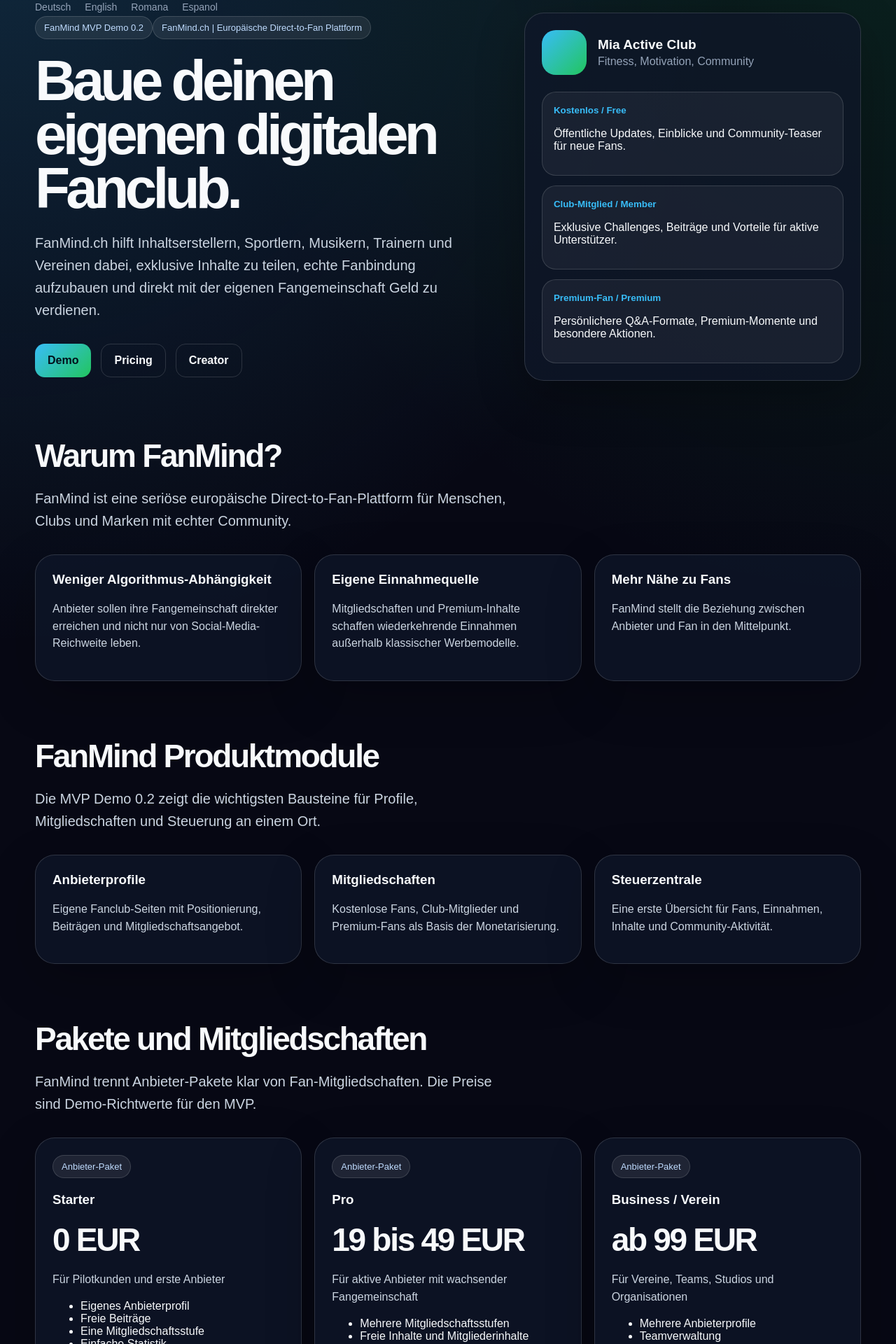
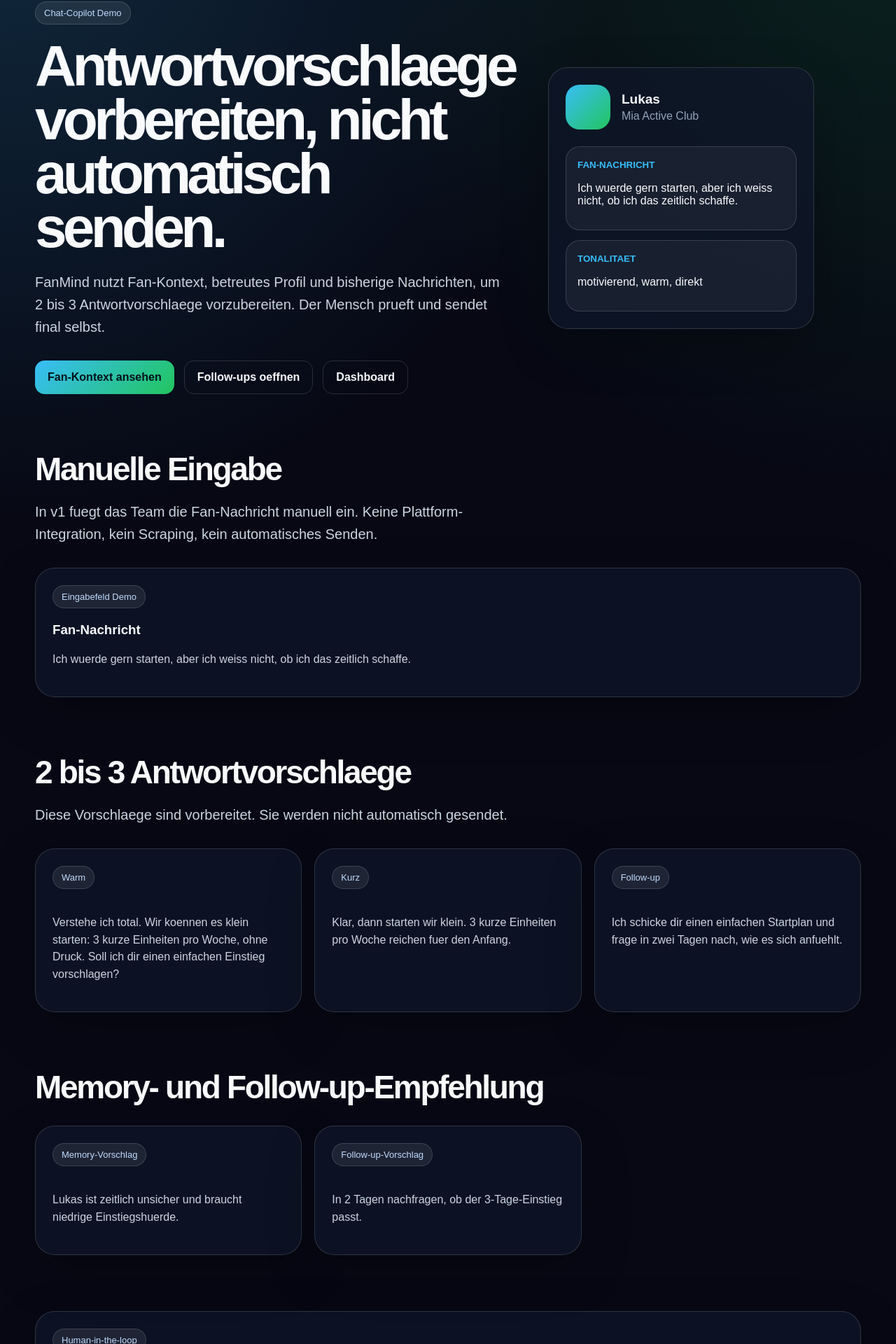
Before and after one commit to Bernds-tech/FanMind, a Next.js app: page /copilot in a window 1280 px wide. Shown: the part 130-2050 px from the top of the page at 70% size. Built offline with nearby package versions, Linux system fonts and the light colour scheme.

Commit message:
Add chat copilot demo page

```diff
--- /dev/null
+++ b/src/app/copilot/page.tsx
@@ -0,0 +1,100 @@
+import SiteNav from "@/components/SiteNav";
+import { demoCreators, demoFans, demoMessages } from "@/data/demoAgency";
+import { getDefaultReplySuggestion, getMockReplySuggestion } from "@/lib/mockReplyService";
+
+const selectedFan = demoFans[0];
+const selectedCreator = demoCreators.find((creator) => creator.id === selectedFan.creatorId);
+const latestMessage = demoMessages.find((message) => message.fanId === selectedFan.id);
+const replySuggestion = getMockReplySuggestion(selectedFan.id) ?? getDefaultReplySuggestion();
+
+export default function CopilotPage() {
+  return (
+    <main>
+      <div className="page-shell">
+        <SiteNav />
+
+        <section className="hero">
+          <div>
+            <div className="badge">Chat-Copilot Demo</div>
+            <h1>Antwortvorschlaege vorbereiten, nicht automatisch senden.</h1>
+            <p className="lead">
+              FanMind nutzt Fan-Kontext, betreutes Profil und bisherige Nachrichten, um 2 bis 3 Antwortvorschlaege vorzubereiten. Der Mensch prueft und sendet final selbst.
+            </p>
+            <div className="actions">
+              <a className="button primary" href={`/fans/${selectedFan.id}`}>Fan-Kontext ansehen</a>
+              <a className="button" href="/followups">Follow-ups oeffnen</a>
+              <a className="button" href="/dashboard">Dashboard</a>
+            </div>
+          </div>
+
+          <aside className="hero-card">
+            <div className="profile-head">
+              <div className="avatar" />
+              <div>
+                <div className="profile-title">{selectedFan.displayName}</div>
+                <div className="profile-subtitle">{selectedCreator?.displayName ?? "Betreutes Profil"}</div>
+              </div>
+            </div>
+            <div className="post">
+              <small>FAN-NACHRICHT</small>
+              <p>{latestMessage?.content ?? "Keine Demo-Nachricht vorhanden."}</p>
+            </div>
+            <div className="post">
+              <small>TONALITAET</small>
+              <p>{selectedCreator?.tone ?? "Nicht hinterlegt"}</p>
+            </div>
+          </aside>
+        </section>
+
+        <section className="section">
+          <h2>Manuelle Eingabe</h2>
+          <p className="lead">In v1 fuegt das Team die Fan-Nachricht manuell ein. Keine Plattform-Integration, kein Scraping, kein automatisches Senden.</p>
+          <article className="card">
+            <div className="badge">Eingabefeld Demo</div>
+            <h3>Fan-Nachricht</h3>
+            <p>{latestMessage?.content ?? "Ich wuerde gern starten, aber ich weiss nicht, ob ich das zeitlich schaffe."}</p>
+          </article>
+        </section>
+
+        <section className="section">
+          <h2>2 bis 3 Antwortvorschlaege</h2>
+          <p className="lead">Diese Vorschlaege sind vorbereitet. Sie werden nicht automatisch gesendet.</p>
+          <div className="grid">
+            {replySuggestion.options.map((option) => (
+              <article className="card" key={option.label}>
+                <div className="badge">{option.label}</div>
+                <p>{option.text}</p>
+              </article>
+            ))}
+          </div>
+        </section>
+
+        <section className="section">
+          <h2>Memory- und Follow-up-Empfehlung</h2>
+          <div className="grid">
+            <article className="card">
+              <div className="badge">Memory-Vorschlag</div>
+              <p>{replySuggestion.suggestedMemory}</p>
+            </article>
+            <article className="card">
+              <div className="badge">Follow-up-Vorschlag</div>
+              <p>{replySuggestion.suggestedFollowup}</p>
+            </article>
+          </div>
+        </section>
+
+        <section className="section hero-card">
+          <div className="badge">Human-in-the-loop</div>
+          <h2>FanMind ist kein Bot.</h2>
+          <p className="lead">
+            Die Antwortvorschlaege sind Entscheidungshilfen. Das Team prueft Ton, Kontext und Grenzen und sendet die finale Nachricht bewusst ausserhalb von FanMind.
+          </p>
+          <div className="actions">
+            <a className="button primary" href="/followups">Follow-up Queue zeigen</a>
+            <a className="button" href="/fans">Kontaktliste</a>
+          </div>
+        </section>
+      </div>
+    </main>
+  );
+}
```
